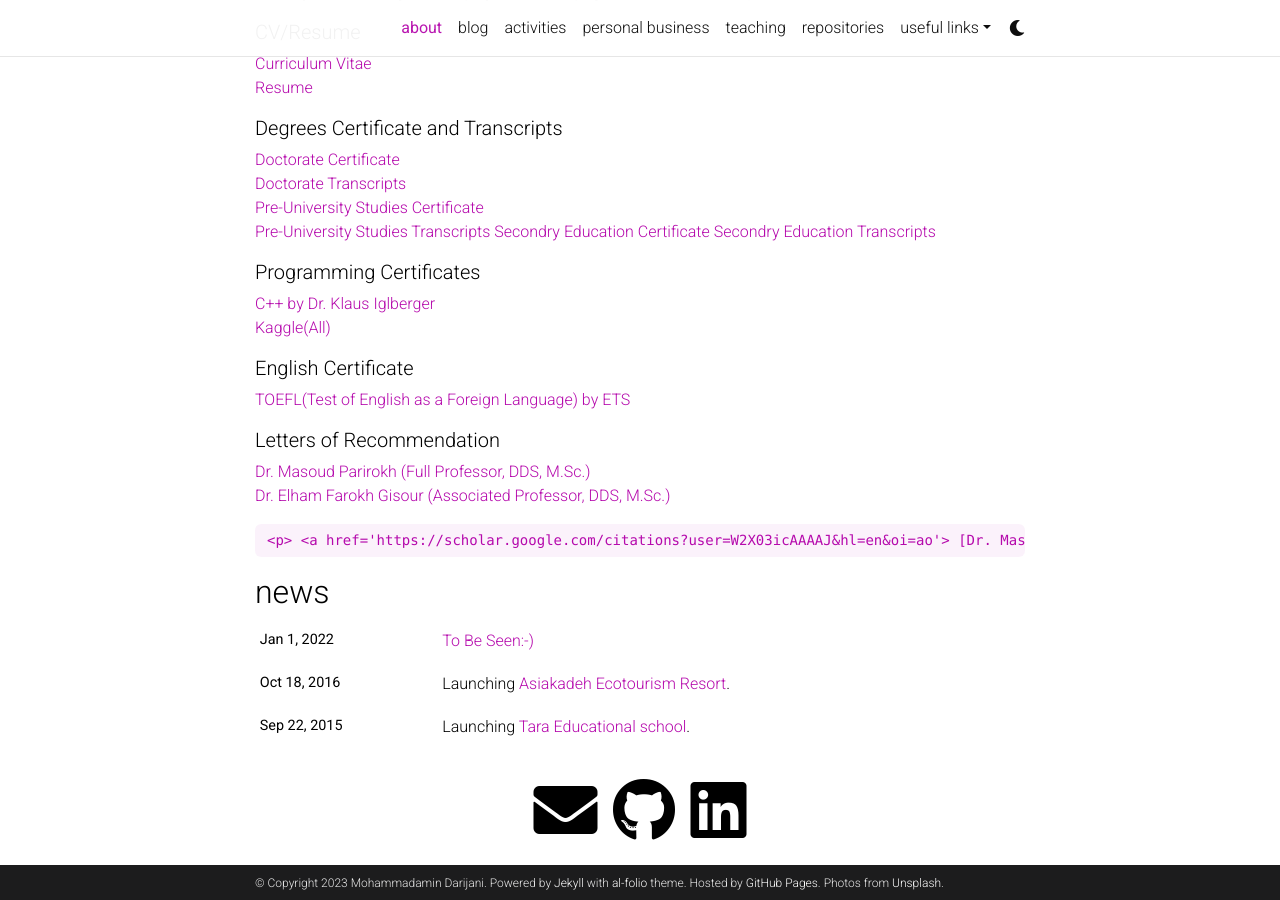
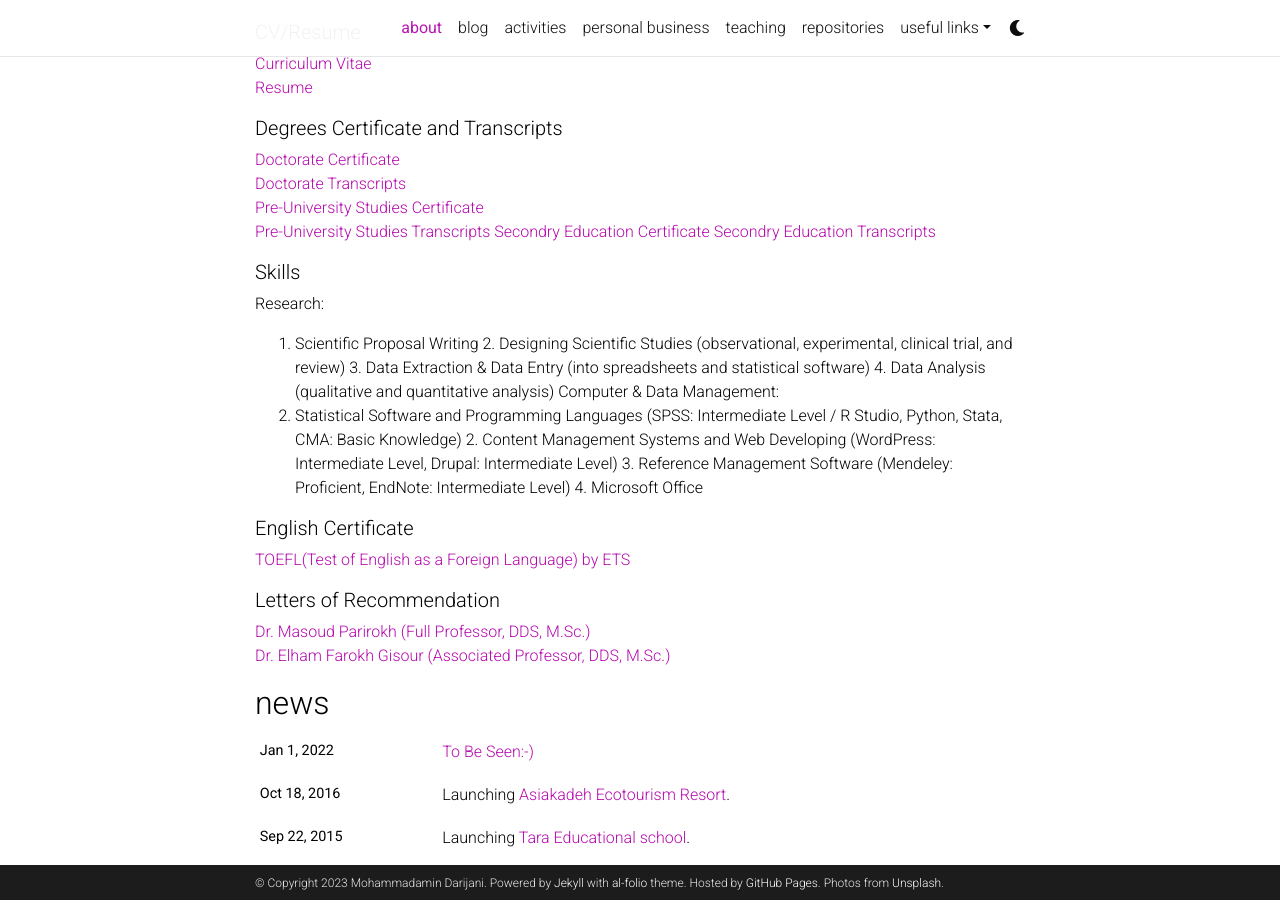
Before and after one commit to adarijani/adarijani.github.io_archived, a Jekyll site: the page built from _pages/about.md, in a window 1280 px wide and 900 px high, scrolled down 588 px. Built offline with Jekyll 4.4.1, drawn with Linux system fonts in a browser that asks for light colours; comment, search, counter and statistics services are not loaded; a style sheet for code colours, icons or effects is not loaded.

Commit message:
Update about.md

```diff
--- a/_pages/about.md
+++ b/_pages/about.md
@@ -42,14 +42,15 @@ On this page, I share my thoughts and experiences related to digital health and
 [Pre-University Studies Transcripts]({{ site.url }}/assets/pdf/Transcripts_master.pdf)
 [Secondry Education Certificate]({{ site.url }}/assets/pdf/Transcripts_master.pdf)
 [Secondry Education Transcripts]({{ site.url }}/assets/pdf/Transcripts_master.pdf)
-##### Programming Certificates
-[C++ by Dr. Klaus Iglberger]({{ site.url }}/assets/pdf/C++22.pdf)
-[Kaggle(All)]({{ site.url }}/assets/pdf/kaggle.pdf)
+##### Skills
+
+Research:
+1. Scientific Proposal Writing 2. Designing Scientific Studies (observational, experimental, clinical trial, and review) 3. Data Extraction & Data Entry (into spreadsheets and statistical software) 4. Data Analysis (qualitative and quantitative analysis)
+Computer & Data Management:
+1. Statistical Software and Programming Languages (SPSS: Intermediate Level / R Studio, Python, Stata, CMA: Basic Knowledge) 2. Content Management Systems and Web Developing (WordPress: Intermediate Level, Drupal: Intermediate Level) 3. Reference Management Software (Mendeley: Proficient, EndNote: Intermediate Level) 4. Microsoft Office
+
 ##### English Certificate
 [TOEFL(Test of English as a Foreign Language) by ETS](https://drive.google.com/file/d/1L8bQB3dtSp5eHrdgO8KFvlKWHw-D9tqj/view?usp=share_link)
 ##### Letters of Recommendation
-[Dr. Masoud Parirokh (Full Professor, DDS, M.Sc.)]({{ site.url }}/assets/pdf/letter_of_recommendation_01.pdf)
-[Dr. Elham Farokh Gisour (Associated Professor, DDS, M.Sc.)]({{ site.url }}/assets/pdf/letter_of_recommendation_02.pdf)
-
-
-    <p> <a href='https://scholar.google.com/citations?user=W2X03icAAAAJ&hl=en&oi=ao'> [Dr. Masoud Parirokh (Full Professor, DDS, M.Sc.)] </a> </p> ({{ site.url }}/assets/pdf/letter_of_recommendation_01.pdf)
+[Dr. Masoud Parirokh (Full Professor, DDS, M.Sc.)](https://drive.google.com/file/d/1Dkt_L-b_LxQrl7CBdZ1VEnoWOtn3zyKK/view?usp=share_link)
+[Dr. Elham Farokh Gisour (Associated Professor, DDS, M.Sc.)](https://drive.google.com/file/d/1Qf5PIwY-x6z6rvFKdgKMYaw-chgOVztD/view?usp=share_link)
```
